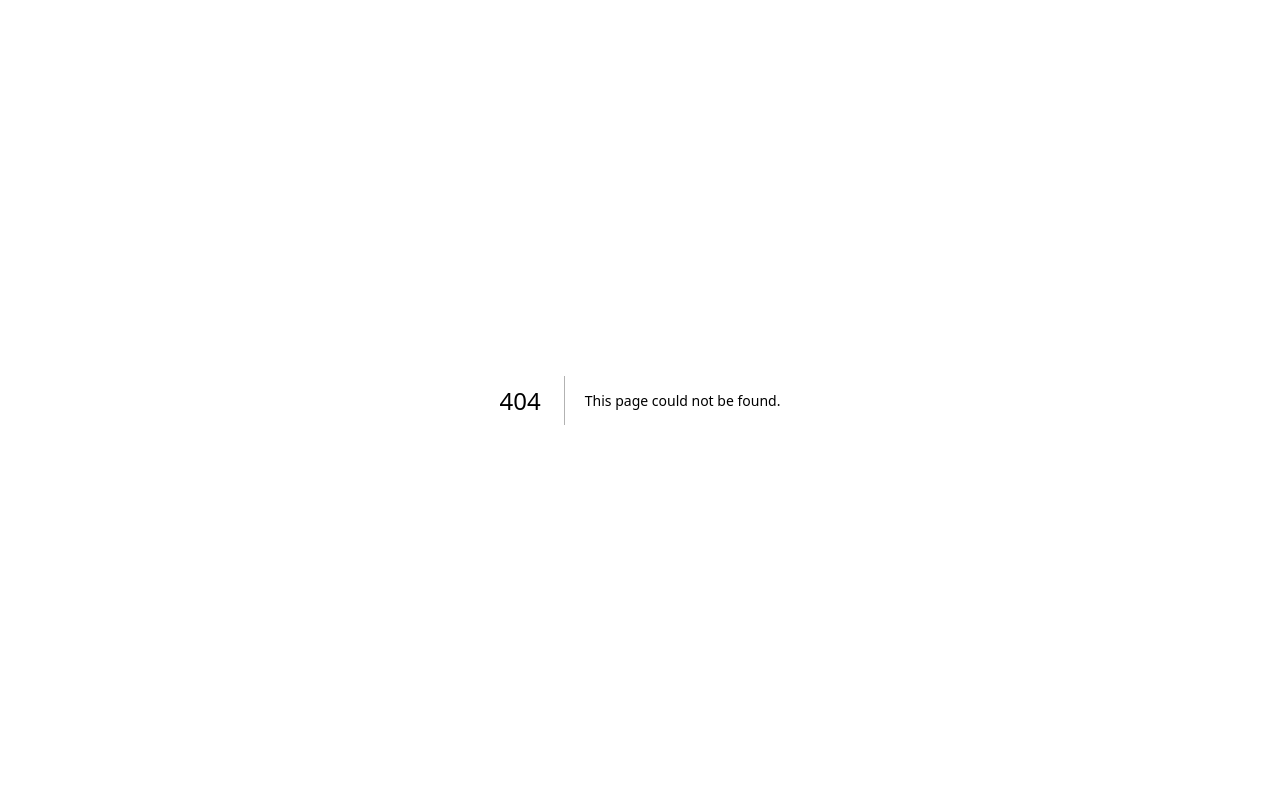
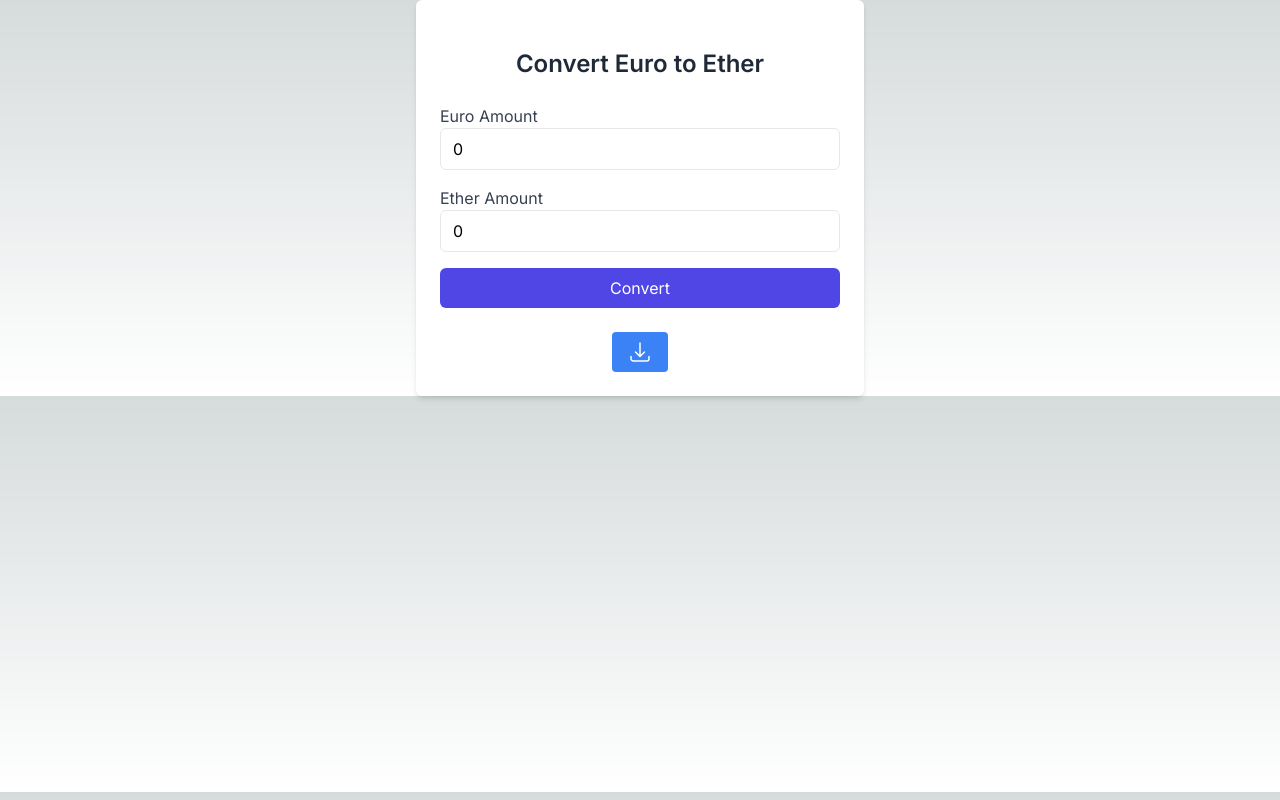
Before and after one commit to benalioune/devops, a Next.js app: page /ether in a window 1280 px wide. Before the commit this address had no page. Built offline with nearby package versions, Linux system fonts and the light colour scheme; no server answers.

Commit message:
adding navbar cryptoPage and convertPage

```diff
--- a/app/crypto/fetchData.js
+++ b/app/crypto/fetchData.js
@@ -9,3 +9,13 @@ export async function getCryptoData() {
         throw error;
     }
 }
+
+<div>
+    {Object.entries(data).map(([key, value]) => (
+        <div key={key}>
+            <h2 className="text-3xl font-bold underline">{key}</h2>
+            <p>Price in USD: {value.current_price}</p>
+            <p>Name: {value.name}</p>
+        </div>
+    ))}
+</div>
--- a/app/crypto/page.js
+++ b/app/crypto/page.js
@@ -1,3 +1,4 @@
+import Link from 'next/link'
 
 async function getData() {
     const res = await fetch('https://api.coingecko.com/api/v3/coins/markets?vs_currency=usd&order=market_cap_desc&per_page=10&page=1&sparkline=false')
@@ -20,7 +21,71 @@ export default async function Page() {
 
 
 
+
+
         <div className="p-6 max-w-4xl mx-auto bg-white rounded-md shadow-md dark:bg-gray-800">
+
+
+
+
+            <nav className="bg-white dark:bg-gray-900 fixed w-full z-20 top-0 start-0 border-b border-gray-200 dark:border-gray-600">
+                <div className="max-w-screen-xl flex flex-wrap items-center justify-between mx-auto p-4">
+                    <a href="#" className="flex items-center space-x-3 rtl:space-x-reverse">
+                        <span className="self-center text-2xl font-semibold whitespace-nowrap dark:text-white">Crypto</span>
+                    </a>
+                    <div className="flex md:order-2 space-x-3 md:space-x-0 rtl:space-x-reverse">
+
+                        <Link href="/ether">
+                            <button className="bg-blue-500 hover:bg-blue-700 text-white font-bold py-2 px-4 rounded">
+                                <svg xmlns="http://www.w3.org/2000/svg" fill="none" viewBox="0 0 24 24" strokeWidth={1.5} stroke="currentColor" className="w-6 h-6">
+                                    <path strokeLinecap="round" strokeLinejoin="round" d="M14.25 7.756a4.5 4.5 0 1 0 0 8.488M7.5 10.5h5.25m-5.25 3h5.25M21 12a9 9 0 1 1-18 0 9 9 0 0 1 18 0Z" />
+                                </svg>
+                                to Ether
+                            </button>
+                        </Link>
+
+                        <button data-collapse-toggle="navbar-sticky" type="button" className="inline-flex items-center p-2 w-10 h-10 justify-center text-sm text-gray-500 rounded-lg md:hidden hover:bg-gray-100 focus:outline-none focus:ring-2 focus:ring-gray-200 dark:text-gray-400 dark:hover:bg-gray-700 dark:focus:ring-gray-600" aria-controls="navbar-sticky" aria-expanded="false">
+                            <span className="sr-only">Open main menu</span>
+                            <svg className="w-5 h-5" aria-hidden="true" xmlns="http://www.w3.org/2000/svg" fill="none" viewBox="0 0 17 14">
+                                <path stroke="currentColor" stroke-linecap="round" stroke-linejoin="round" stroke-width="2" d="M1 1h15M1 7h15M1 13h15" />
+                            </svg>
+                            <Link href=""></Link>
+
+                        </button>
+                    </div>
+                    <div className="items-center justify-between hidden w-full md:flex md:w-auto md:order-1" id="navbar-sticky">
+                        <ul className="flex flex-col p-4 md:p-0 mt-4 font-medium border border-gray-100 rounded-lg bg-gray-50 md:space-x-8 rtl:space-x-reverse md:flex-row md:mt-0 md:border-0 md:bg-white dark:bg-gray-800 md:dark:bg-gray-900 dark:border-gray-700">
+                            <li>
+                                <a href="#" className="block py-2 px-3 text-white bg-blue-700 rounded md:bg-transparent md:text-blue-700 md:p-0 md:dark:text-blue-500" aria-current="page">Home</a>
+                            </li>
+                            <li>
+                                <a href="#" className="block py-2 px-3 text-gray-900 rounded hover:bg-gray-100 md:hover:bg-transparent md:hover:text-blue-700 md:p-0 md:dark:hover:text-blue-500 dark:text-white dark:hover:bg-gray-700 dark:hover:text-white md:dark:hover:bg-transparent dark:border-gray-700">About</a>
+                            </li>
+                            <li>
+                                <a href="#" className="block py-2 px-3 text-gray-900 rounded hover:bg-gray-100 md:hover:bg-transparent md:hover:text-blue-700 md:p-0 md:dark:hover:text-blue-500 dark:text-white dark:hover:bg-gray-700 dark:hover:text-white md:dark:hover:bg-transparent dark:border-gray-700">Services</a>
+                            </li>
+                            <li>
+                                <a href="#" className="block py-2 px-3 text-gray-900 rounded hover:bg-gray-100 md:hover:bg-transparent md:hover:text-blue-700 md:p-0 md:dark:hover:text-blue-500 dark:text-white dark:hover:bg-gray-700 dark:hover:text-white md:dark:hover:bg-transparent dark:border-gray-700">Contact</a>
+                            </li>
+                        </ul>
+                    </div>
+                </div>
+
+            </nav>
+
+            <br></br>
+            <br></br>
+            <br></br>
+
+
+
+
+
+
+
+
+
+
 
 
             <table className="text-left divide-y divide-gray-200 dark:divide-gray-700">
--- /dev/null
+++ b/app/ether/page.js
@@ -0,0 +1,96 @@
+
+"use client"
+
+import Link from 'next/link'
+
+import { useState, useEffect } from 'react'
+
+
+async function getData() {
+    const res = await fetch('https://api.coingecko.com/api/v3/simple/price?ids=ethereum&vs_currencies=eur')
+
+    if (!res.ok) {
+        throw new Error('Failed to fetch data')
+    }
+
+    return res.json()
+}
+
+export default function Home() {
+    const [eurAmount, setEurAmount] = useState(0)
+    const [ethAmount, setEthAmount] = useState(0)
+    const [ethPrice, setEthPrice] = useState(0)
+
+    useEffect(() => {
+        async function fetchData() {
+            const data = await getData()
+            setEthPrice(data.ethereum.eur)
+        }
+
+        fetchData()
+    }, [])
+
+    function convertEurToEth() {
+        setEthAmount((eurAmount / ethPrice).toFixed(4))
+    }
+
+    return (
+
+        <div className="p-6 max-w-md mx-auto bg-white rounded-md shadow-md dark:bg-gray-800">
+            <br></br>
+
+            <h1 className="text-2xl font-semibold text-center text-gray-800 dark:text-white">
+                Convert Euro to Ether
+            </h1>
+            <form className="mt-6">
+                <div>
+                    <label className="block text-gray-700 dark:text-gray-200">
+                        Euro Amount
+                    </label>
+                    <input
+                        type="number"
+                        value={eurAmount}
+                        onChange={(e) => setEurAmount(e.target.value)}
+                        className="w-full px-3 py-2 placeholder-gray-500 border rounded-md focus:outline-none focus:ring-indigo-500 focus:border-indigo-500 dark:bg-gray-700 dark:border-gray-600 dark:placeholder-gray-400 dark:text-white dark:focus:ring-indigo-500 dark:focus:border-indigo-500"
+                    />
+                </div>
+                <div className="mt-4">
+                    <label className="block text-gray-700 dark:text-gray-200">
+                        Ether Amount
+                    </label>
+                    <input
+                        type="text"
+                        value={ethAmount}
+                        readOnly
+                        className="w-full px-3 py-2 placeholder-gray-500 border rounded-md focus:outline-none focus:ring-indigo-500 focus:border-indigo-500 dark:bg-gray-700 dark:border-gray-600 dark:placeholder-gray-400 dark:text-white dark:focus:ring-indigo-500 dark:focus:border-indigo-500"
+                    />
+                </div>
+                <button
+                    type="button"
+                    onClick={convertEurToEth}
+                    className="w-full px-4 py-2 mt-4 text-white bg-indigo-600 rounded-md hover:bg-indigo-500 focus:outline-none focus:ring-2 focus:ring-indigo-500"
+                >
+                    Convert
+                </button>
+                <br></br>
+                <br></br>
+
+                <p className="flex justify-center items-center ">
+                    <Link href="/crypto">
+                        <button className="bg-blue-500 hover:bg-blue-700 text-white font-bold py-2 px-4 rounded">
+                            <svg xmlns="http://www.w3.org/2000/svg" fill="none" viewBox="0 0 24 24" strokeWidth={1.5} stroke="currentColor" className="w-6 h-6">
+                                <path strokeLinecap="round" strokeLinejoin="round" d="M3 16.5v2.25A2.25 2.25 0 0 0 5.25 21h13.5A2.25 2.25 0 0 0 21 18.75V16.5M16.5 12 12 16.5m0 0L7.5 12m4.5 4.5V3" />
+                            </svg>
+                        </button>
+                    </Link>
+                </p>
+
+            </form>
+
+
+
+        </div>
+
+
+    )
+}
--- a/jsconfig.json
+++ b/jsconfig.json
@@ -2,7 +2,7 @@
   "compilerOptions": {
     "paths": {
       "@/*": [
-        "./pages/*"
+        "./*"
       ]
     }
   }
```
Also changed, not shown: app/page.js (line endings or trailing spaces).
